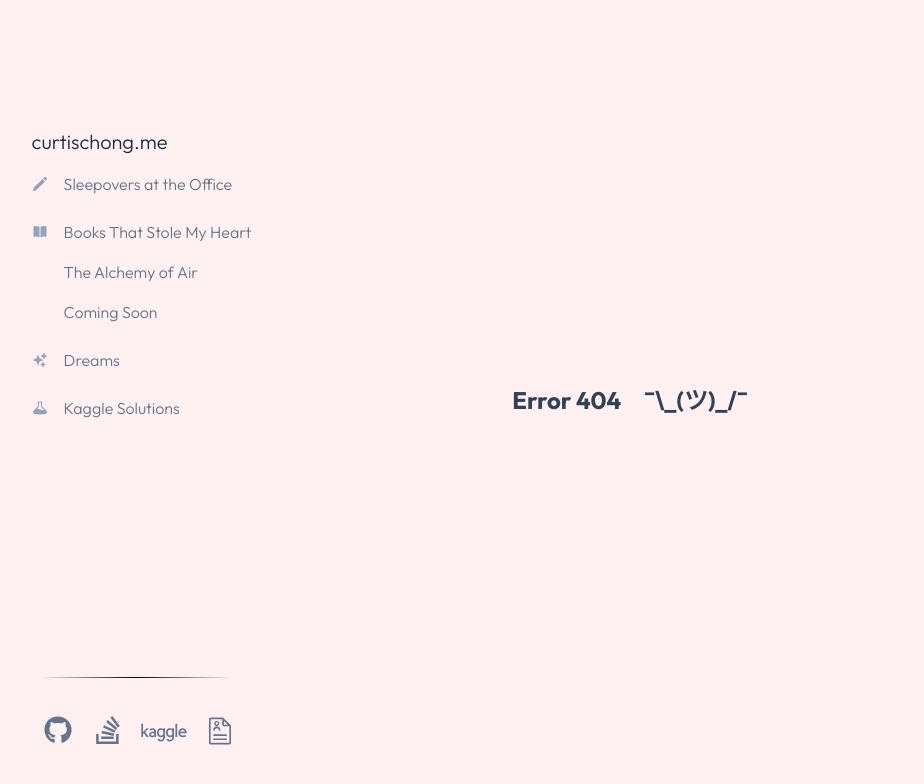
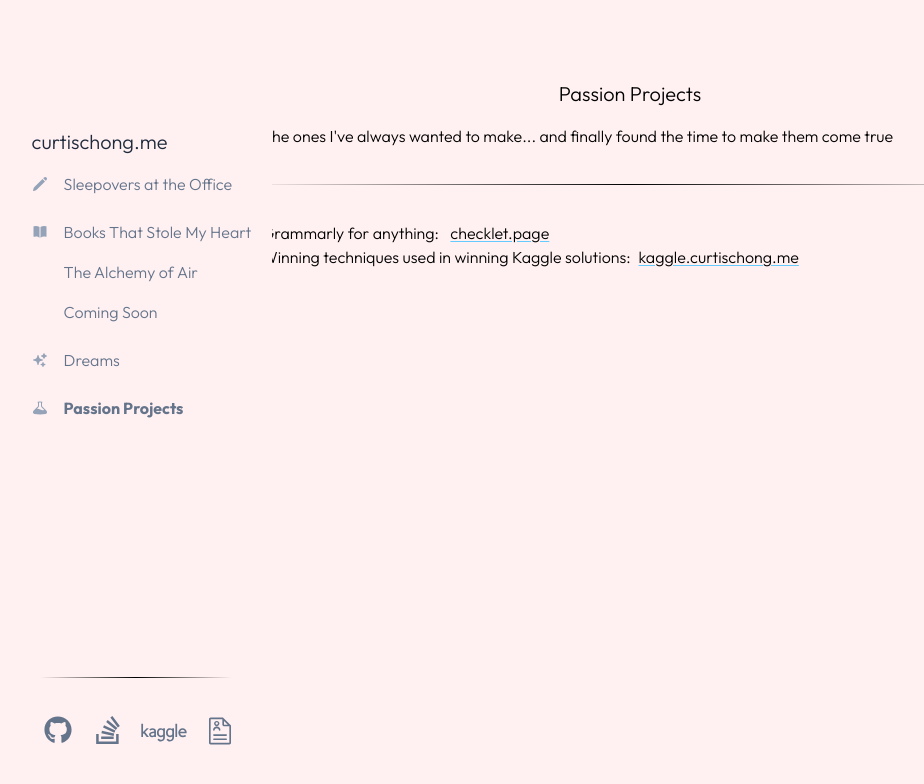
Before and after one commit to chongcurtis/chongcurtis.github.io, a Next.js app: page /passion in a window 1280 px wide. Before the commit this address had no page. Shown: the top 784 px of the page, without its empty margins (10-934 px from the left). Built offline with nearby package versions, Linux system fonts and the light colour scheme.

Commit message:
added passion page. put checklet and kaggle solutions on there

```diff
--- a/src/components/sidebar/NavLinks.tsx
+++ b/src/components/sidebar/NavLinks.tsx
@@ -36,8 +36,8 @@ export const NavLinks: NavLink[] = [
         icon: <SparklesIcon className="h-4 w-4 text-slate-400" />,
     },
     {
-        label: "Kaggle Solutions",
-        href: "https://kaggle.curtischong.me",
+        label: "Passion Projects",
+        href: "/passion",
         icon: <BeakerIcon className="h-4 w-4 text-slate-400" />,
     },
     // {
--- a/src/pages/index.tsx
+++ b/src/pages/index.tsx
@@ -31,16 +31,18 @@ export default function Home() {
                         Anyhow, I made this site to document my yellow brick road in progress. Wanna
                         look around?
                     </p>
-                    <div className="flex flex-col space-y-2">
+                    <div className="flex flex-col space-y-3">
                         {NavLinks.map((navLink, idx) => {
                             return (
-                                <Link
-                                    key={`home-navlink-${idx}`}
-                                    href={navLink.href}
-                                    className="text-left underline decoration-sleepover-secondary underline-offset-2 hover:decoration-wavy"
-                                >
-                                    {navLink.label}
-                                </Link>
+                                <div key={`home-navlink-${idx}`} className="flex flex-row">
+                                    {navLink.icon}
+                                    <Link
+                                        href={navLink.href}
+                                        className="-mt-[6px] ml-3 text-left underline decoration-sleepover-secondary underline-offset-2 hover:decoration-wavy"
+                                    >
+                                        {navLink.label}
+                                    </Link>
+                                </div>
                             );
                         })}
                     </div>
--- /dev/null
+++ b/src/pages/passion.tsx
@@ -0,0 +1,53 @@
+import React from "react";
+import { initAnimations, NORMAL_ANIMATION_TRIGGER_DECIMAL } from "@/common/animations";
+import ThinLine from "../components/ThinLine";
+
+export default function Passion() {
+    React.useEffect(() => {
+        return initAnimations(NORMAL_ANIMATION_TRIGGER_DECIMAL);
+    }, []);
+
+    return (
+        // NOTE: <> must be used since styles are applied in a parent div
+        <>
+            <div className="mt-20"></div>
+            <h1 className="fade-in-on-scroll text-center text-xl">Passion Projects</h1>
+            <p className="fade-in-on-scroll mb-4 mt-4 px-4">
+                The ones I've always wanted to make... and finally found the time to make them come
+                true
+            </p>
+            <ThinLine animateImmediately={true} />
+            <div className="mt-4 px-4">
+                <div>
+                    <p className="fade-in-on-scroll">
+                        <span className="">Grammarly for anything:</span>{" "}
+                        <a
+                            href="https://checklet.page"
+                            target="_blank"
+                            className="ml-2 underline decoration-sleepover-secondary underline-offset-2 hover:decoration-wavy"
+                        >
+                            checklet.page
+                        </a>
+                    </p>
+                </div>
+                <div>
+                    <p className="fade-in-on-scroll">
+                        {" "}
+                        <span className="">
+                            Winning techniques used in winning Kaggle solutions:
+                        </span>
+                        <a
+                            href="https://kaggle.curtischong.me"
+                            target="_blank"
+                            className="ml-2 underline decoration-sleepover-secondary underline-offset-2 hover:decoration-wavy"
+                        >
+                            kaggle.curtischong.me
+                        </a>
+                    </p>
+                </div>
+            </div>
+
+            <div className="h-80" />
+        </>
+    );
+}
```
